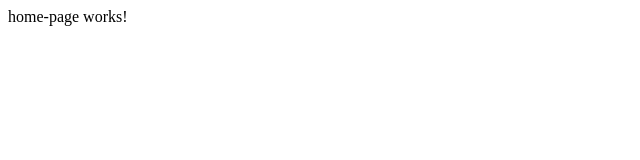
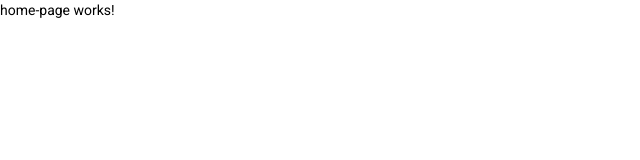
Before and after one commit to IgorShevchuk111/is-portfolio, an Angular app: page / in a window 1280 px wide. Shown: the top 160 px of the page, without its empty margins (0-640 px from the left). Built offline with nearby package versions, Linux system fonts and the light colour scheme.

Commit message:
added angular material

```diff
--- a/angular.json
+++ b/angular.json
@@ -28,6 +28,7 @@
               "src/assets"
             ],
             "styles": [
+              "./node_modules/@angular/material/prebuilt-themes/indigo-pink.css",
               "src/styles.scss"
             ],
             "scripts": []
@@ -96,6 +97,7 @@
               "src/assets"
             ],
             "styles": [
+              "./node_modules/@angular/material/prebuilt-themes/indigo-pink.css",
               "src/styles.scss"
             ],
             "scripts": []
--- a/package.json
+++ b/package.json
@@ -11,10 +11,12 @@
   "private": true,
   "dependencies": {
     "@angular/animations": "^14.0.0",
+    "@angular/cdk": "^14.2.7",
     "@angular/common": "^14.0.0",
     "@angular/compiler": "^14.0.0",
     "@angular/core": "^14.0.0",
     "@angular/forms": "^14.0.0",
+    "@angular/material": "^14.2.7",
     "@angular/platform-browser": "^14.0.0",
     "@angular/platform-browser-dynamic": "^14.0.0",
     "@angular/router": "^14.0.0",
--- a/src/app/app.module.ts
+++ b/src/app/app.module.ts
@@ -4,6 +4,7 @@
 import { AppRoutingModule } from './app-routing.module';
 import { AppComponent } from './app.component';
 import { HomePageComponent } from './home-page/home-page.component';
+import { BrowserAnimationsModule } from '@angular/platform-browser/animations';
 
 @NgModule({
   declarations: [
@@ -12,7 +13,8 @@
   ],
   imports: [
     BrowserModule,
-    AppRoutingModule
+    AppRoutingModule,
+    BrowserAnimationsModule
   ],
   providers: [],
   bootstrap: [AppComponent]
--- a/src/index.html
+++ b/src/index.html
@@ -6,8 +6,11 @@
   <base href="/">
   <meta name="viewport" content="width=device-width, initial-scale=1">
   <link rel="icon" type="image/x-icon" href="favicon.ico">
+  <link rel="preconnect" href="https://fonts.gstatic.com">
+  <link href="https://fonts.googleapis.com/css2?family=Roboto:wght@300;400;500&display=swap" rel="stylesheet">
+  <link href="https://fonts.googleapis.com/icon?family=Material+Icons" rel="stylesheet">
 </head>
-<body>
+<body class="mat-typography">
   <app-root></app-root>
 </body>
 </html>
--- a/src/styles.scss
+++ b/src/styles.scss
@@ -1,26 +1,21 @@
 /* You can add global styles to this file, and also import other style files */
 :host {
-    font-family: -apple-system, BlinkMacSystemFont, "Segoe UI", Roboto, Helvetica, Arial, sans-serif, "Apple Color Emoji", "Segoe UI Emoji", "Segoe UI Symbol";
-    font-size: 14px;
-    color: #333;
     box-sizing: border-box;
     -webkit-font-smoothing: antialiased;
     -moz-osx-font-smoothing: grayscale;
 }
 
-h1,
-h2,
-h3,
-h4,
-h5,
-h6 {
-    margin: 8px 0;
-}
-
-p {
-    margin: 0;
-}
 
 .spacer {
     flex: 1;
 }
+
+html,
+body {
+    height: 100%;
+}
+
+body {
+    margin: 0;
+    font-family: Roboto, "Helvetica Neue", sans-serif;
+}
```
Also changed, not shown: 1 other file (tests, documents, lock files or other folders).
